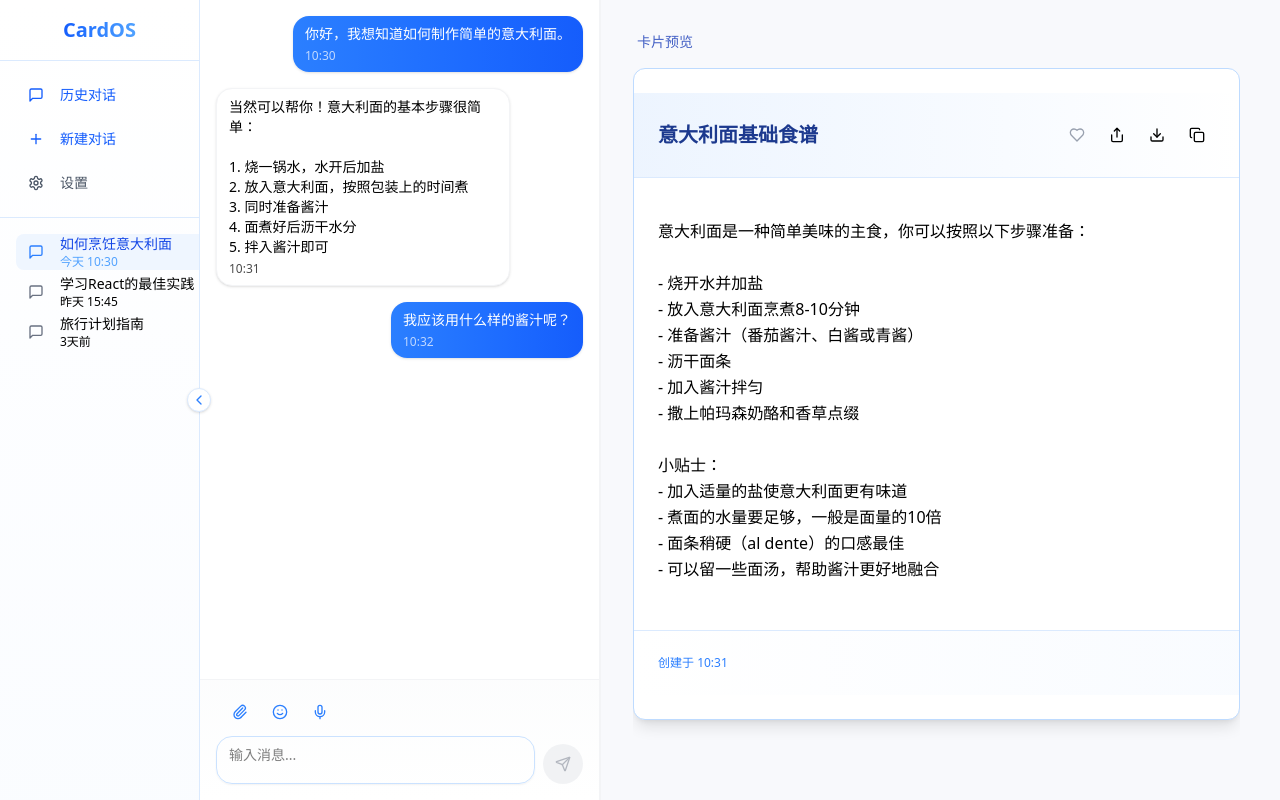
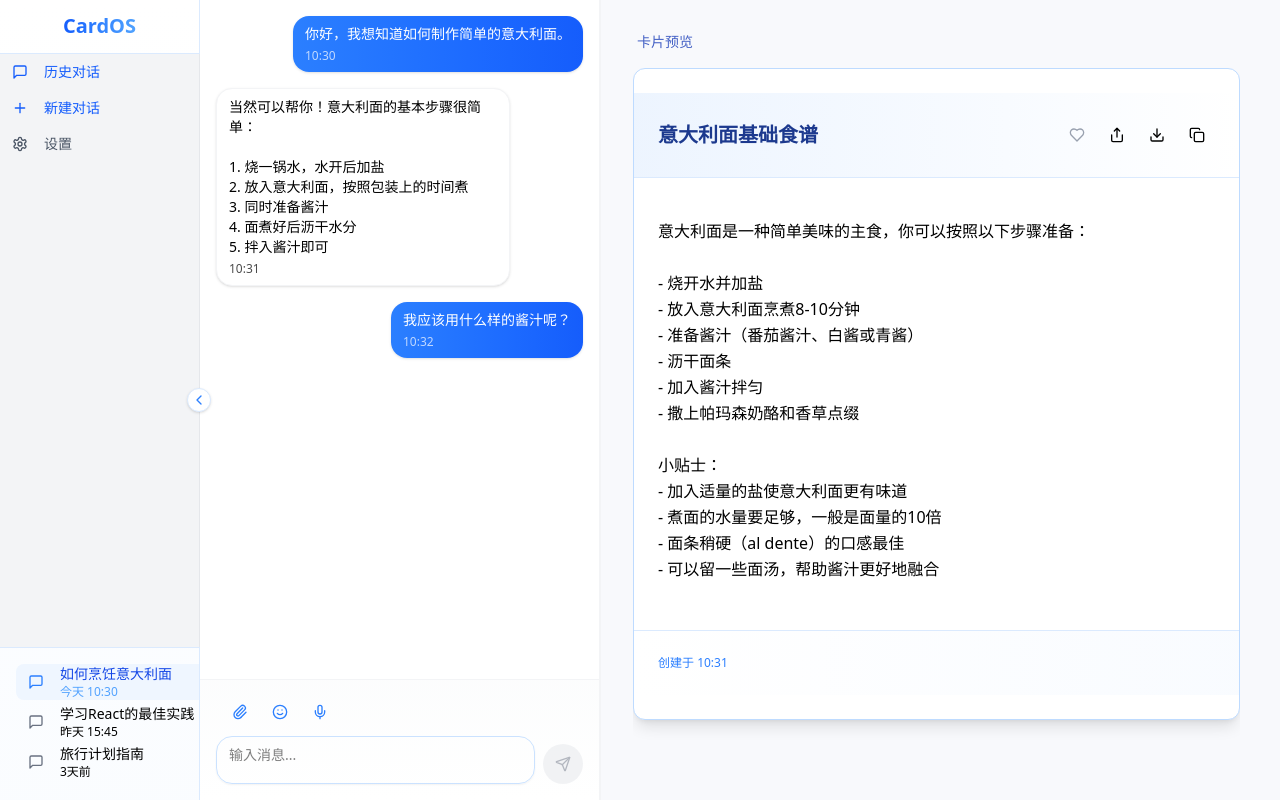
Before and after one commit to Peiiii/cardos, a React (Vite) app: page / in a window 1280 px wide. Built offline with nearby package versions, Linux system fonts and the light colour scheme.

Commit message:
Enhance visual distinction between left nav and conversation area in sidebar-nav.tsx

```diff
--- a/src/components/layout/sidebar-nav.tsx
+++ b/src/components/layout/sidebar-nav.tsx
@@ -19,8 +19,7 @@ export function SidebarNav({
 }: SidebarNavProps) {
   return (
     <div className={cn(
-      "flex flex-col gap-2 p-4",
-      isCollapsed && "items-center p-2",
+      "flex flex-col h-full w-[200px] bg-[#F3F4F6] border-r border-r-gray-200",
       className
     )}>
       <Button
```
